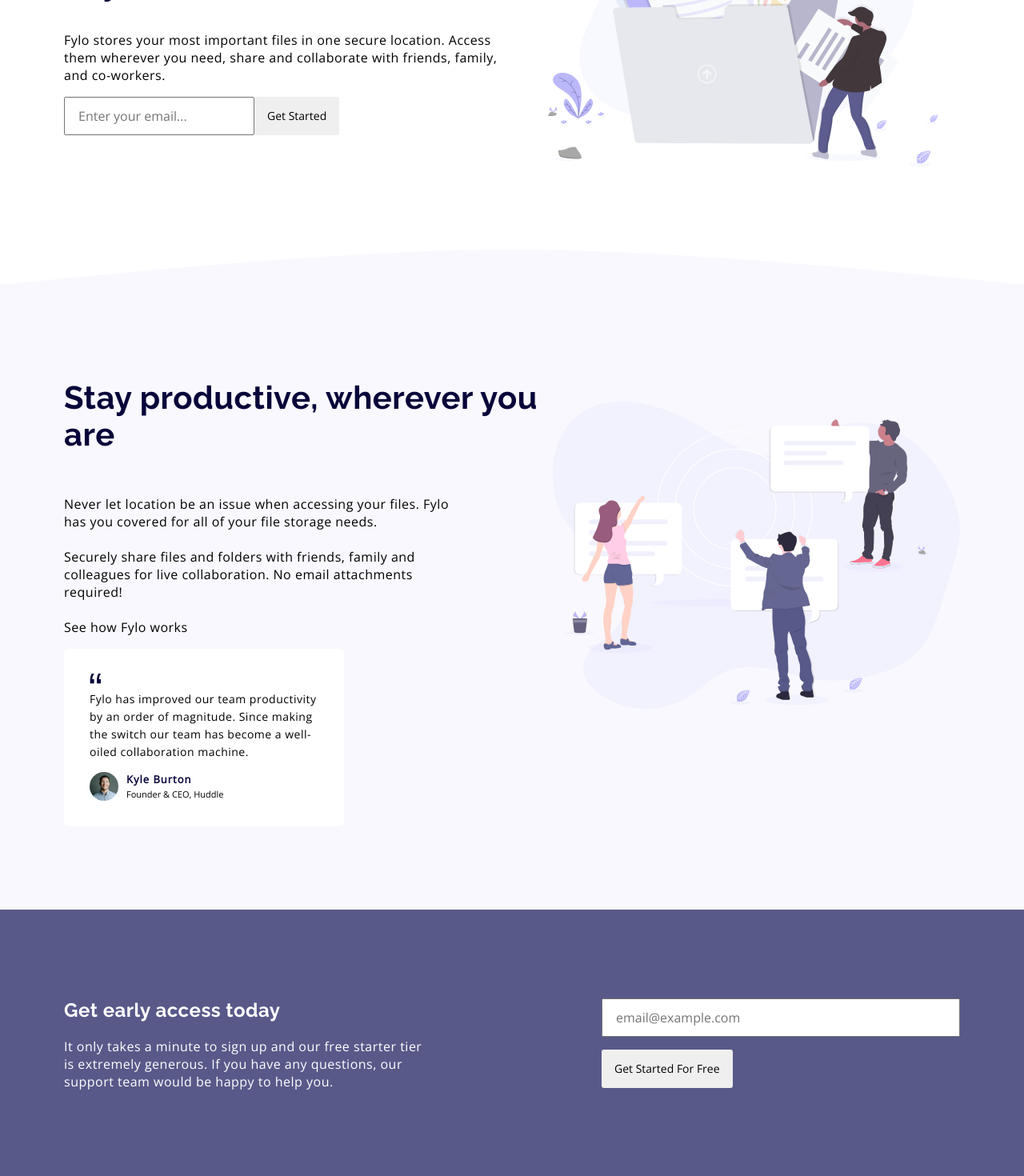
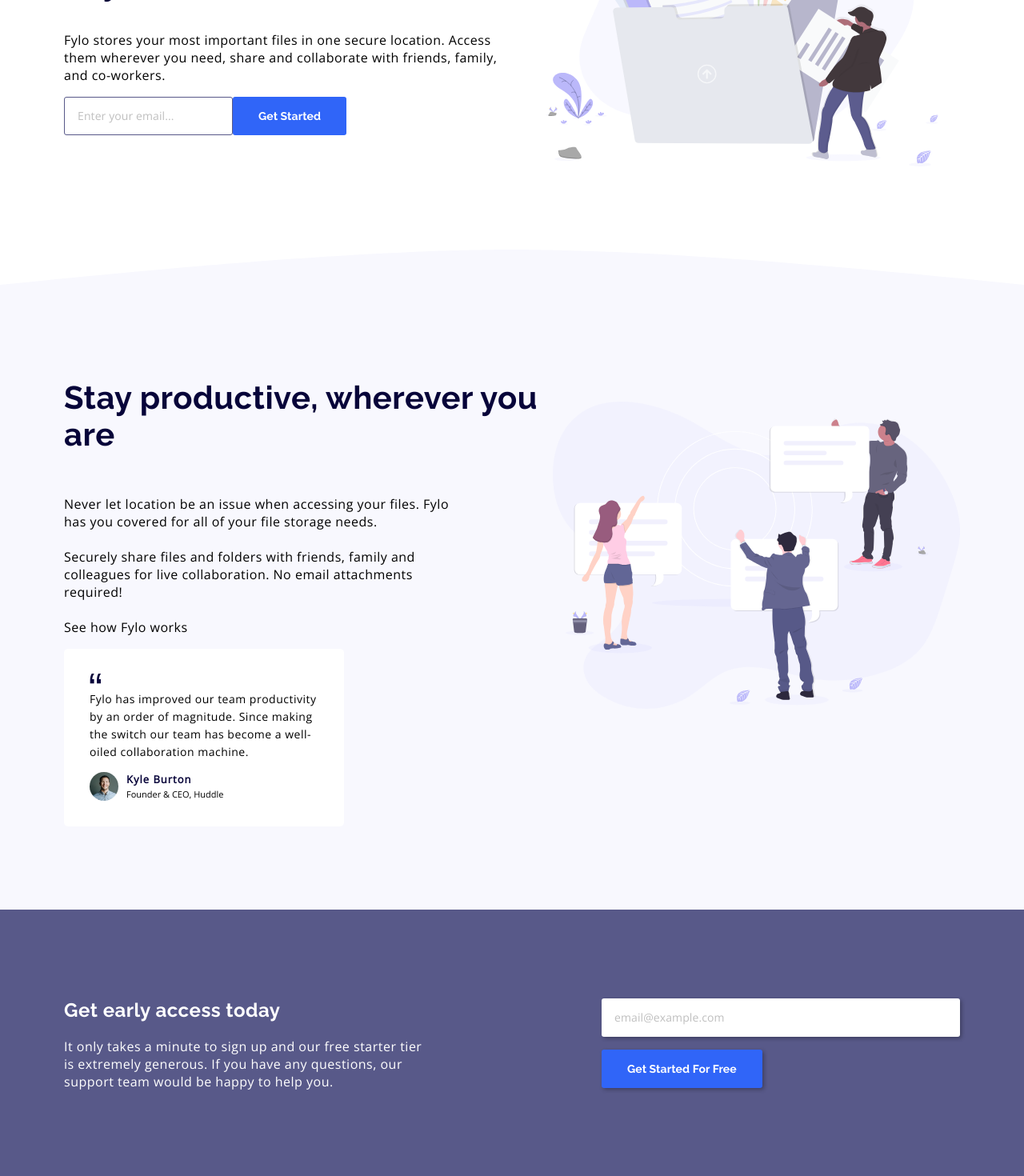
Before and after one commit to SeikiMatt/fylo-landing-page-with-two-column-layout-master, a Next.js app: page / in a window 1280 px wide. Shown: the part 380-1850 px from the top of the page at 80% size. Built offline with nearby package versions, Linux system fonts and the light colour scheme.

Commit message:
Input and Button styling

```diff
--- a/components/Header/Header.tsx
+++ b/components/Header/Header.tsx
@@ -11,8 +11,11 @@
                         wherever you need, share and collaborate with friends, family, and
                         co-workers.
                     </p>
-                    <input placeholder='Enter your email...'></input>
-                    <button>Get Started</button>
+                    <input
+                        className='input input-primary'
+                        placeholder='Enter your email...'
+                    ></input>
+                    <button className='button button-primary'>Get Started</button>
                 </div>
                 <div className={css.illustration}>
                     <img src='illustration-1.svg' />
--- a/components/SignUp/SignUp.tsx
+++ b/components/SignUp/SignUp.tsx
@@ -13,8 +13,8 @@
                     </p>
                 </div>
                 <div className={css.form}>
-                    <input placeholder='email@example.com'></input>
-                    <button>Get Started For Free</button>
+                    <input className='shadow' placeholder='email@example.com'></input>
+                    <button className='button button-primary shadow'>Get Started For Free</button>
                 </div>
             </div>
         </section>
--- a/styles/globals.css
+++ b/styles/globals.css
@@ -9,6 +9,7 @@
     --primary: hsl(238, 22%, 44%);
     --primary-dark: hsl(243, 87%, 12%);
     --accent-blue: hsl(224, 93%, 58%);
+    --accent-blue-lighter: #6b9bff;
     --accent-cyan: hsl(170, 45%, 43%);
     --neutral-gray-blue: #f8f8fe;
     --neutral-gray: hsl(0, 0%, 75%);
@@ -58,20 +59,54 @@
     line-height: 22px;
 }
 
-input {
+input,
+.input,
+button,
+.button {
+    font-size: 0.875rem;
+    letter-spacing: 0.1px;
+    border-radius: 3px;
+}
+
+input,
+.input {
     height: 48px;
     padding: 16px;
     vertical-align: bottom;
+    border: 0;
+}
+
+input::placeholder,
+.input::placeholder {
+    color: var(--neutral-gray);
+}
+
+.input-primary {
+    border: 1px solid var(--primary);
 }
 
 button,
 .button {
-    font-size: 0.875rem;
+    font-family: var(--font-display);
+    font-weight: bold;
     text-align: center;
     height: 48px;
-    padding: 14px 16px;
+    padding: 0.75rem 2rem;
+    cursor: pointer;
     border: 0;
-    border-radius: 3px;
+}
+
+.shadow {
+    box-shadow: 2px 2px 5px rgba(0, 0, 0, 0.3);
+}
+
+.button-primary {
+    background-color: var(--accent-blue);
+    color: #fff;
+}
+
+.button-primary:hover {
+    background-color: var(--accent-blue-lighter);
 }
 
 .max-width {
```
